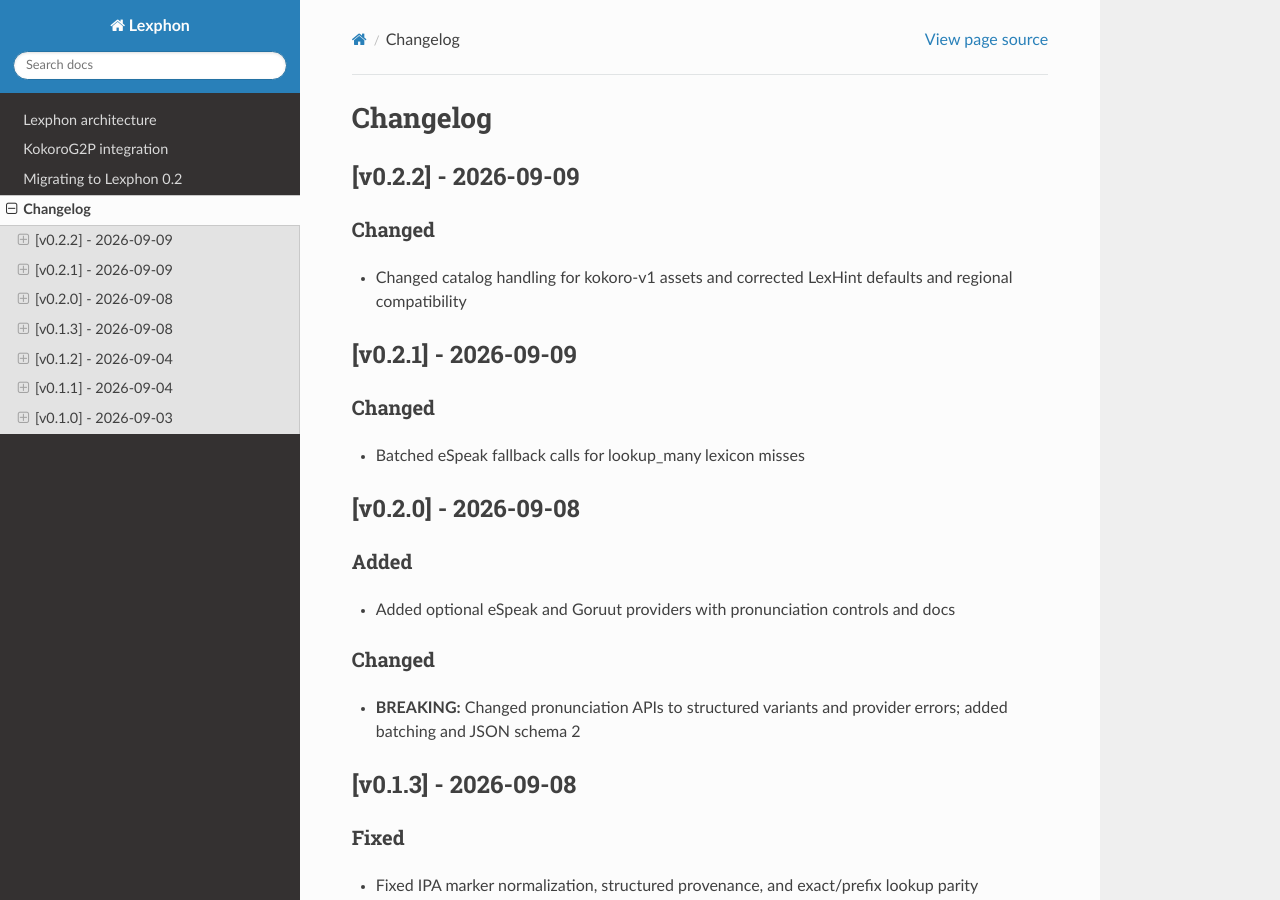
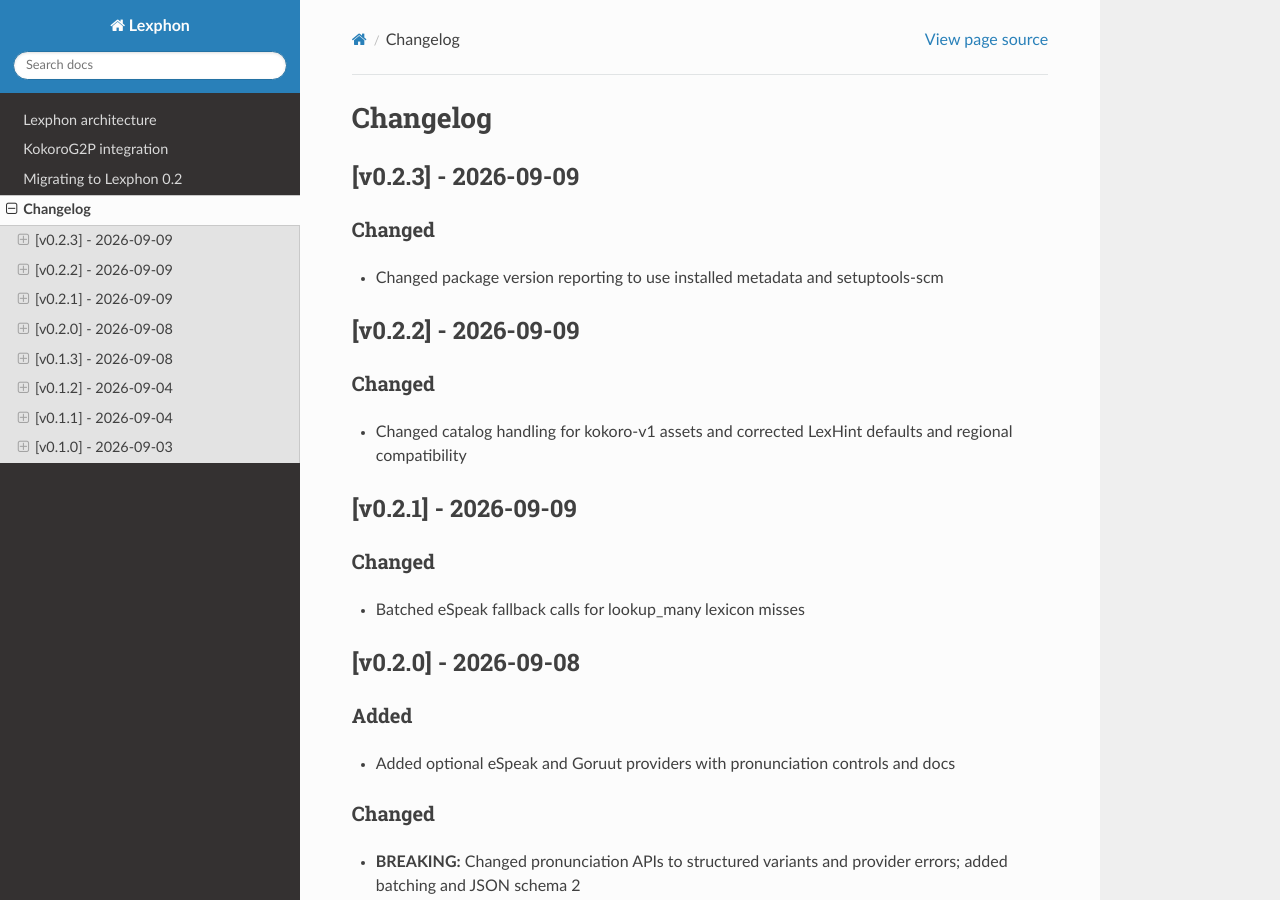
Before and after one commit to buchwandler/lexphon, a Sphinx documentation site: the page built from docs/changelog.md, in a window 1280 px wide and 900 px high. Built offline with Sphinx 7.4.7 and the Read the Docs theme 3.1.0, drawn with Linux system fonts in a browser that asks for light colours.

Commit message:
doc: changelog

```diff
--- a/docs/changelog.md
+++ b/docs/changelog.md
@@ -1,4 +1,12 @@
 # Changelog
+
+## [v0.2.3] - 2026-09-09
+
+### Changed
+
+- Changed package version reporting to use installed metadata and setuptools-scm
+
+<!-- generated by releaseledger -->
 
 ## [v0.2.2] - 2026-09-09
 
```
Also changed, not shown: .ledger/releaseledger/data/ledgers/main/releases/v0.2.3/entries/entry-0001.md (added), .ledger/releaseledger/data/ledgers/main/releases/v0.2.3/entries/entry-0002.md (added), .ledger/releaseledger/data/ledgers/main/releases/v0.2.3/release.md (added), 4 other files.
